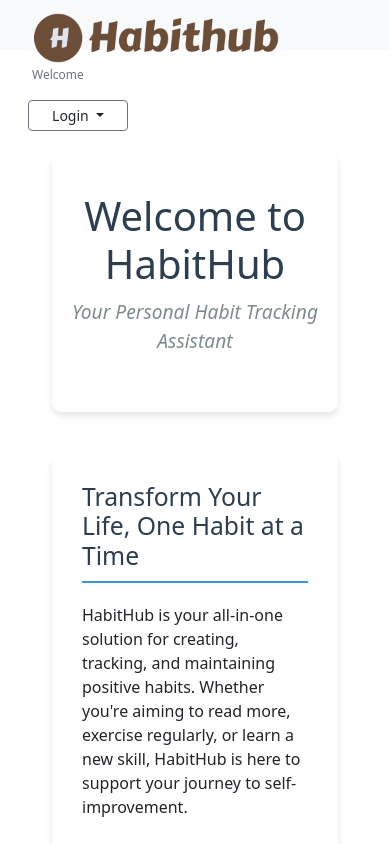
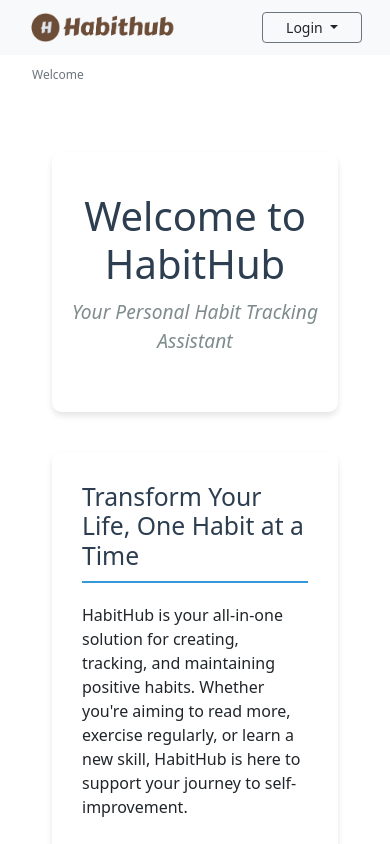
Before and after one commit to yul761/habit-tracker, a Vue app: page /welcome in a window 390 px wide. Shown: the top 844 px of the page. Built offline with nearby package versions, Linux system fonts and the light colour scheme; no server answers.

Commit message:
Enhance header and logo styling for improved layout and responsiveness

```diff
--- a/src/App.vue
+++ b/src/App.vue
@@ -3,7 +3,7 @@
     <template #left>
       <img
         alt="Vue logo"
-        class="logo clickable"
+        class="logo clickable h-100"
         src="@/assets/logo-no-background.png"
         height="50"
         @click="() => router.push('/')"
--- a/src/components/Header/ViewHeader.vue
+++ b/src/components/Header/ViewHeader.vue
@@ -1,7 +1,7 @@
 <template>
   <header class="navbar navbar-expand-lg navbar-light bg-light fixed-top w-100 custom-header">
-    <div class="container-fluid d-flex justify-content-between align-items-center">
-      <div class="navbar-brand">
+    <div class="container-fluid d-flex justify-content-between align-items-center h-100">
+      <div class="navbar-brand h-100">
         <slot name="left"></slot>
       </div>
       <div class="d-flex justify-content-center flex-grow-1">
@@ -20,7 +20,7 @@
 
 <style scoped>
 .custom-header {
-  height: 50px;
+  height: 55px;
   padding: 0.5rem 1rem; /* Adjust padding to make the header smaller */
   font-size: 0.875rem; /* Optional: Adjust font size if needed */
 }
```
